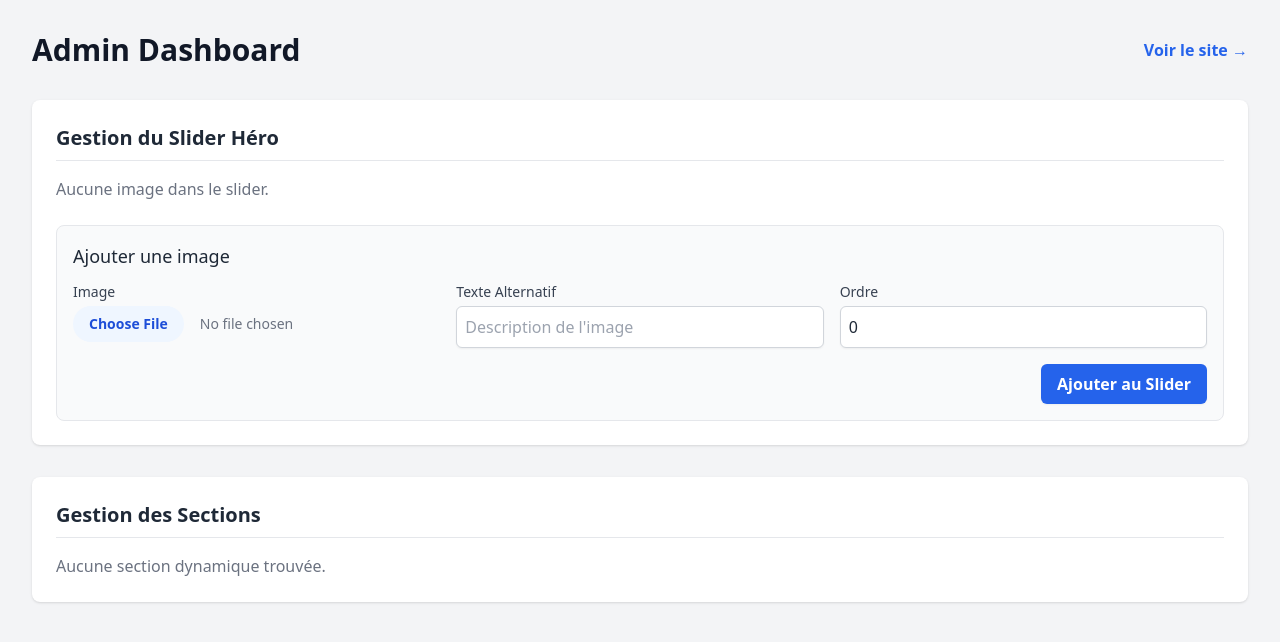
After one commit to moa-digitalagency/ProjectMRE, a Flask app: page /admin/ in a window 1280 px wide. The commit adds this page. Shown: the top 642 px of the page. Run offline with Flask 3, Linux system fonts and the light colour scheme; some libraries are stand-ins or nearby versions.

Commit message:
Implement dynamic image management system with Admin Panel
- Added Section and SliderImage models for database storage.
- Created Admin Blueprint with dashboard, upload, and delete functionality.
- Updated main route to fetch and pass dynamic data to the frontend.
- Integrated dynamic image rendering in index.html with fallback support.
- Configured file upload handling and cleanup logic.
- Added database seeding script for initial setup.
- Included comprehensive test suite for backend logic verification.

Co-authored-by: moa-digitalagency <93324793+moa-digitalagency@users.noreply.github.com>

```diff
--- a/app.py
+++ b/app.py
@@ -14,9 +14,16 @@ def create_app(config_name=None):
     db.init_app(app)
     migrate.init_app(app, db)
 
+    # Needs a secret key for session/flashing
+    if not app.config.get('SECRET_KEY'):
+        app.config['SECRET_KEY'] = 'dev-key-for-testing'
+
     # Register Blueprints
     from routes.main import main_bp
     app.register_blueprint(main_bp)
+
+    from routes.admin import admin_bp
+    app.register_blueprint(admin_bp)
 
     return app
 
--- a/config/config.py
+++ b/config/config.py
@@ -13,6 +13,9 @@ class Config:
     # PostgreSQL database configuration
     # Example format: postgresql://username:password@hostname:port/database_name
     SQLALCHEMY_DATABASE_URI = os.environ.get('DATABASE_URL')
+
+    # Upload folder configuration
+    UPLOAD_FOLDER = os.path.join(basedir, '../statics/uploads')
 
 class DevelopmentConfig(Config):
     """Development configuration."""
@@ -31,6 +34,7 @@ class TestingConfig(Config):
     """Testing configuration."""
     TESTING = True
     SQLALCHEMY_DATABASE_URI = 'sqlite:///:memory:'
+    WTF_CSRF_ENABLED = False
 
 config = {
     'development': DevelopmentConfig,
--- a/models/__init__.py
+++ b/models/__init__.py
@@ -1,2 +1,4 @@
 from .user import User
 from .project import Project
+from .section import Section
+from .slider_image import SliderImage
--- /dev/null
+++ b/pytest.ini
@@ -0,0 +1,4 @@
+[pytest]
+testpaths = tests
+python_files = test_*.py
+addopts = --ignore=tests/test_app.py
--- /dev/null
+++ b/routes/admin.py
@@ -0,0 +1,93 @@
+import os
+from flask import Blueprint, render_template, request, flash, redirect, url_for, current_app
+from werkzeug.utils import secure_filename
+from models.section import Section
+from models.slider_image import SliderImage
+from utils.extensions import db
+
+admin_bp = Blueprint('admin', __name__, url_prefix='/admin')
+
+ALLOWED_EXTENSIONS = {'png', 'jpg', 'jpeg', 'gif', 'webp'}
+
+def allowed_file(filename):
+    return '.' in filename and \
+           filename.rsplit('.', 1)[1].lower() in ALLOWED_EXTENSIONS
+
+@admin_bp.route('/')
+def dashboard():
+    sections = Section.query.all()
+    slider_images = SliderImage.query.order_by(SliderImage.order).all()
+    return render_template('admin.html', sections=sections, slider_images=slider_images)
+
+@admin_bp.route('/section/update/<int:id>', methods=['POST'])
+def update_section(id):
+    section = Section.query.get_or_404(id)
+
+    if 'image' in request.files:
+        file = request.files['image']
+        if file and allowed_file(file.filename):
+            filename = secure_filename(file.filename)
+            # Ensure unique filename to prevent overwriting or caching issues?
+            # For simplicity, we keep original filename but might be good to prepend ID or timestamp
+
+            # Remove old image if it exists and is a local file
+            if section.image_url and section.image_url.startswith('uploads/'):
+                 old_image_path = os.path.join(current_app.config['UPLOAD_FOLDER'], section.image_url.replace('uploads/', ''))
+                 if os.path.exists(old_image_path):
+                     os.remove(old_image_path)
+
+            file.save(os.path.join(current_app.config['UPLOAD_FOLDER'], filename))
+            section.image_url = f'uploads/{filename}'
+            db.session.commit()
+            flash('Image updated successfully.', 'success')
+        elif file.filename != '':
+             flash('Invalid file type.', 'error')
+
+    return redirect(url_for('admin.dashboard'))
+
+@admin_bp.route('/slider/add', methods=['POST'])
+def add_slider_image():
+    if 'image' not in request.files:
+        flash('No file part', 'error')
+        return redirect(url_for('admin.dashboard'))
+
+    file = request.files['image']
+    if file.filename == '':
+        flash('No selected file', 'error')
+        return redirect(url_for('admin.dashboard'))
+
+    if file and allowed_file(file.filename):
+        filename = secure_filename(file.filename)
+        file.save(os.path.join(current_app.config['UPLOAD_FOLDER'], filename))
+
+        alt_text = request.form.get('alt_text', '')
+        order = request.form.get('order', 0)
+
+        new_image = SliderImage(
+            image_url=f'uploads/{filename}',
+            alt_text=alt_text,
+            order=order
+        )
+        db.session.add(new_image)
+        db.session.commit()
+        flash('Slider image added successfully.', 'success')
+    else:
+        flash('Invalid file type.', 'error')
+
+    return redirect(url_for('admin.dashboard'))
+
+@admin_bp.route('/slider/delete/<int:id>', methods=['POST'])
+def delete_slider_image(id):
+    image = SliderImage.query.get_or_404(id)
+
+    # Remove file if it is local
+    if image.image_url.startswith('uploads/'):
+        file_path = os.path.join(current_app.config['UPLOAD_FOLDER'], image.image_url.replace('uploads/', ''))
+        if os.path.exists(file_path):
+            os.remove(file_path)
+
+    db.session.delete(image)
+    db.session.commit()
+    flash('Slider image deleted successfully.', 'success')
+
+    return redirect(url_for('admin.dashboard'))
--- /dev/null
+++ b/templates/admin.html
@@ -0,0 +1,118 @@
+<!DOCTYPE html>
+<html lang="fr">
+<head>
+    <meta charset="UTF-8">
+    <meta name="viewport" content="width=device-width, initial-scale=1.0">
+    <title>Admin Dashboard - Village Seniors MRE</title>
+    <script src="https://cdn.tailwindcss.com"></script>
+</head>
+<body class="bg-gray-100 font-sans text-gray-800">
+
+    <div class="max-w-7xl mx-auto px-4 sm:px-6 lg:px-8 py-8">
+
+        <header class="mb-8 flex justify-between items-center">
+            <h1 class="text-3xl font-bold text-gray-900">Admin Dashboard</h1>
+            <a href="{{ url_for('main.index') }}" class="text-blue-600 hover:text-blue-800 font-semibold" target="_blank">Voir le site &rarr;</a>
+        </header>
+
+        <!-- Flash Messages -->
+        {% with messages = get_flashed_messages(with_categories=true) %}
+          {% if messages %}
+            <div class="mb-8">
+              {% for category, message in messages %}
+                <div class="p-4 rounded-md {% if category == 'success' %}bg-green-100 text-green-700{% else %}bg-red-100 text-red-700{% endif %} mb-2">
+                  {{ message }}
+                </div>
+              {% endfor %}
+            </div>
+          {% endif %}
+        {% endwith %}
+
+        <!-- Slider Management -->
+        <section class="bg-white rounded-lg shadow mb-8 p-6">
+            <h2 class="text-xl font-semibold mb-4 border-b pb-2">Gestion du Slider Héro</h2>
+
+            <!-- List of Slider Images -->
+            <div class="grid grid-cols-1 sm:grid-cols-2 md:grid-cols-4 gap-4 mb-6">
+                {% for image in slider_images %}
+                <div class="relative group">
+                    <div class="aspect-w-16 aspect-h-9 rounded-lg overflow-hidden bg-gray-200">
+                        <img src="{{ image.image_url if image.image_url.startswith('http') else url_for('static', filename=image.image_url) }}" alt="{{ image.alt_text }}" class="object-cover w-full h-40">
+                    </div>
+                    <div class="mt-2 flex justify-between items-center">
+                        <span class="text-sm text-gray-500">Ordre: {{ image.order }}</span>
+                        <form action="{{ url_for('admin.delete_slider_image', id=image.id) }}" method="POST" onsubmit="return confirm('Êtes-vous sûr de vouloir supprimer cette image ?');">
+                            <button type="submit" class="text-red-600 hover:text-red-800 text-sm font-semibold">Supprimer</button>
+                        </form>
+                    </div>
+                </div>
+                {% else %}
+                <p class="text-gray-500 col-span-full">Aucune image dans le slider.</p>
+                {% endfor %}
+            </div>
+
+            <!-- Add New Slider Image -->
+            <form action="{{ url_for('admin.add_slider_image') }}" method="POST" enctype="multipart/form-data" class="bg-gray-50 p-4 rounded-lg border border-gray-200">
+                <h3 class="text-lg font-medium mb-3">Ajouter une image</h3>
+                <div class="grid grid-cols-1 md:grid-cols-3 gap-4">
+                    <div>
+                        <label class="block text-sm font-medium text-gray-700 mb-1">Image</label>
+                        <input type="file" name="image" required class="w-full text-sm text-gray-500 file:mr-4 file:py-2 file:px-4 file:rounded-full file:border-0 file:text-sm file:font-semibold file:bg-blue-50 file:text-blue-700 hover:file:bg-blue-100">
+                    </div>
+                    <div>
+                        <label class="block text-sm font-medium text-gray-700 mb-1">Texte Alternatif</label>
+                        <input type="text" name="alt_text" placeholder="Description de l'image" class="w-full border-gray-300 rounded-md shadow-sm focus:border-blue-500 focus:ring focus:ring-blue-200 focus:ring-opacity-50 p-2 border">
+                    </div>
+                    <div>
+                        <label class="block text-sm font-medium text-gray-700 mb-1">Ordre</label>
+                        <input type="number" name="order" value="0" class="w-full border-gray-300 rounded-md shadow-sm focus:border-blue-500 focus:ring focus:ring-blue-200 focus:ring-opacity-50 p-2 border">
+                    </div>
+                </div>
+                <div class="mt-4 text-right">
+                    <button type="submit" class="px-4 py-2 bg-blue-600 text-white rounded-md hover:bg-blue-700 font-semibold shadow-sm">Ajouter au Slider</button>
+                </div>
+            </form>
+        </section>
+
+        <!-- Sections Management -->
+        <section class="bg-white rounded-lg shadow p-6">
+            <h2 class="text-xl font-semibold mb-4 border-b pb-2">Gestion des Sections</h2>
+
+            <div class="space-y-6">
+                {% for section in sections %}
+                <div class="border rounded-lg p-4 bg-gray-50 flex flex-col md:flex-row gap-6">
+                    <!-- Current Image Preview -->
+                    <div class="w-full md:w-1/3 flex-shrink-0">
+                        <label class="block text-sm font-medium text-gray-700 mb-2">Image Actuelle ({{ section.title or section.slug }})</label>
+                        <div class="rounded-lg overflow-hidden bg-gray-200 border border-gray-300">
+                            <img src="{{ section.image_url if section.image_url.startswith('http') else url_for('static', filename=section.image_url) }}" alt="Image section {{ section.slug }}" class="object-cover w-full h-48">
+                        </div>
+                    </div>
+
+                    <!-- Update Form -->
+                    <div class="w-full md:w-2/3">
+                        <form action="{{ url_for('admin.update_section', id=section.id) }}" method="POST" enctype="multipart/form-data">
+                            <h3 class="text-lg font-medium text-gray-900 mb-2 capitalize">{{ section.slug.replace('_', ' ') }}</h3>
+
+                            <div class="mb-4">
+                                <label class="block text-sm font-medium text-gray-700 mb-1">Changer l'image</label>
+                                <input type="file" name="image" class="w-full text-sm text-gray-500 file:mr-4 file:py-2 file:px-4 file:rounded-full file:border-0 file:text-sm file:font-semibold file:bg-orange-50 file:text-orange-700 hover:file:bg-orange-100">
+                                <p class="text-xs text-gray-500 mt-1">L'image sera redimensionnée/adaptée automatiquement par le CSS du site.</p>
+                            </div>
+
+                            <div class="text-right">
+                                <button type="submit" class="px-4 py-2 bg-orange-600 text-white rounded-md hover:bg-orange-700 font-semibold shadow-sm">Mettre à jour l'image</button>
+                            </div>
+                        </form>
+                    </div>
+                </div>
+                {% else %}
+                <p class="text-gray-500">Aucune section dynamique trouvée.</p>
+                {% endfor %}
+            </div>
+        </section>
+
+    </div>
+
+</body>
+</html>
```
Also changed, not shown: init_db.py (+39 -0 lines), models/section.py (added, +12 -0 lines), models/slider_image.py (added, +11 -0 lines), routes/main.py (+9 -1 lines), templates/index.html (+42 -4 lines), tests/test_app.py (added, +107 -0 lines).
